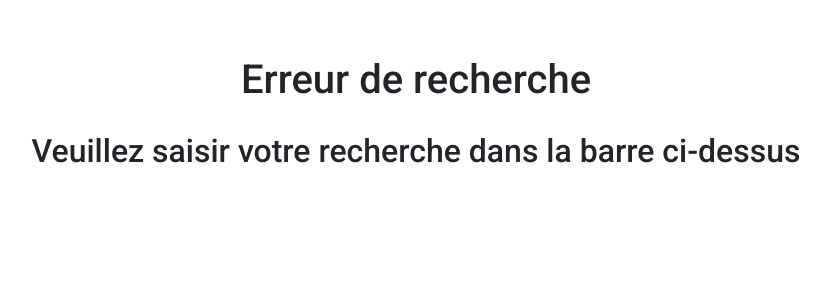
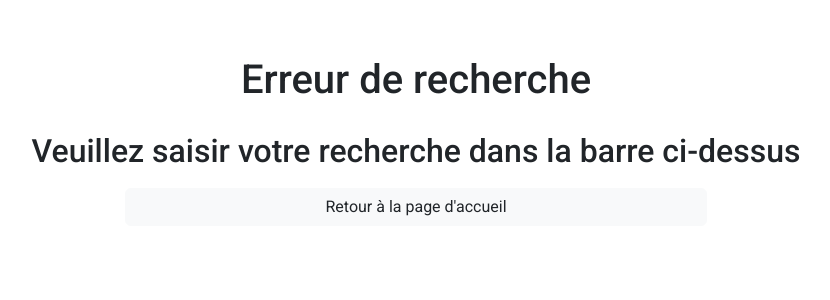
Before and after one commit to serkansahin/nightlife, a Django app: template src/events/templates/events/search_results.html in a window 1280 px wide. Shown: the part 156-456 px from the top of the page, without its empty margins (224-1054 px from the left). Run offline with Django 3.2, Linux system fonts and the light colour scheme; the template is opened without the code that fills it, so the values that code supplies are empty; some libraries are stand-ins or nearby versions.

Commit message:
Add home buttons on search results page

```diff
--- a/src/events/templates/events/search_results.html
+++ b/src/events/templates/events/search_results.html
@@ -49,10 +49,16 @@
           </div>
         {% endif %}
         {% if not events and not artists %}
-          <h2 class="text-center">Désolé, résultat trouvé! Veuillez effectuer une nouvelle recherche</h2>
+          <h2 class="text-center">Désolé, aucun résultat trouvé !</h2>
+          <div class="row row-padding col-6 mx-auto">
+            <a class="btn btn-light" href="{% url 'home' %}" role="button">Retour à la page d'accueil</a>
+          </div>
         {% endif %}
       {% else %}
         <h2 class="text-center">Veuillez saisir votre recherche dans la barre ci-dessus</h2>
+        <div class="row row-padding col-6 mx-auto">
+          <a class="btn btn-light" href="{% url 'home' %}" role="button">Retour à la page d'accueil</a>
+        </div>
       {% endif %}
     </div>
   </div>
```
